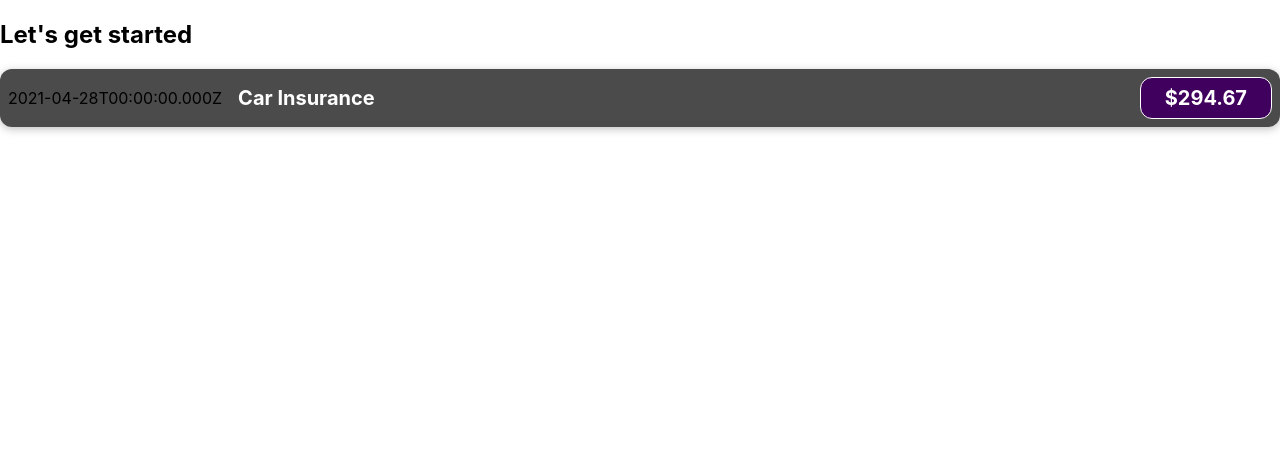
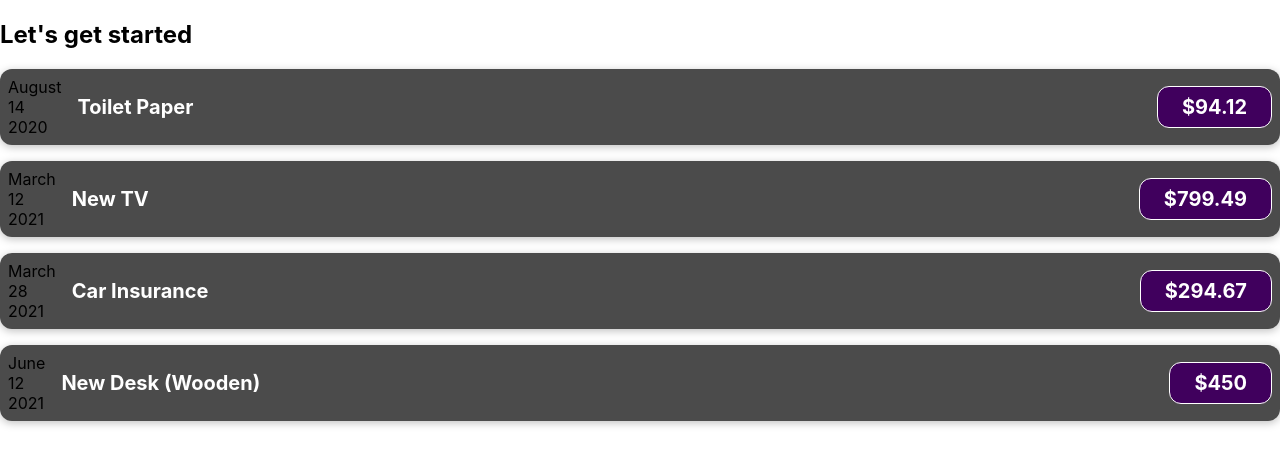
Before and after one commit to johnpitchko/react-complete-guide, a React (Create React App) app: page / in a window 1280 px wide. Shown: the top 466 px of the page. Built offline with nearby package versions, Linux system fonts and the light colour scheme.

Commit message:
Completed 38

```diff
--- a/src/App.js
+++ b/src/App.js
@@ -1,12 +1,52 @@
-import './App.css';
+import "./App.css";
 
-import ExpenseItem from './components/ExpenseItem.js'
+import ExpenseItem from "./components/ExpenseItem.js";
+const expenses = [
+  {
+    id: "e1",
+    title: "Toilet Paper",
+    amount: 94.12,
+    date: new Date(2020, 7, 14),
+  },
+  { id: "e2", title: "New TV", amount: 799.49, date: new Date(2021, 2, 12) },
+  {
+    id: "e3",
+    title: "Car Insurance",
+    amount: 294.67,
+    date: new Date(2021, 2, 28),
+  },
+  {
+    id: "e4",
+    title: "New Desk (Wooden)",
+    amount: 450,
+    date: new Date(2021, 5, 12),
+  },
+];
 
 function App() {
   return (
     <div>
       <h2>Let's get started</h2>
-      <ExpenseItem></ExpenseItem>
+      <ExpenseItem
+        title={expenses[0].title}
+        amount={expenses[0].amount}
+        date={expenses[0].date}
+      ></ExpenseItem>
+      <ExpenseItem
+        title={expenses[1].title}
+        amount={expenses[1].amount}
+        date={expenses[1].date}
+      ></ExpenseItem>
+      <ExpenseItem
+        title={expenses[2].title}
+        amount={expenses[2].amount}
+        date={expenses[2].date}
+      ></ExpenseItem>
+      <ExpenseItem
+        title={expenses[3].title}
+        amount={expenses[3].amount}
+        date={expenses[3].date}
+      ></ExpenseItem>
     </div>
   );
 }
--- a/src/components/ExpenseItem.js
+++ b/src/components/ExpenseItem.js
@@ -1,16 +1,20 @@
 import './ExpenseItem.css'
 
-function ExpenseItem() {
-  const expenseDate = new Date(2021, 3, 28);
-  const expenseTitle = 'Car Insurance';
-  const expenseAmount = 294.67;
+function ExpenseItem(props) {
+  const month = props.date.toLocaleString('en-CA', {month: 'long'});
+  const day = props.date.toLocaleString('en-CA', { day: '2-digit' });
+  const year = props.date.getFullYear();
 
   return (
     <div className='expense-item'>
-      <div>{expenseDate.toISOString()}</div>
+      <div>
+        <div>{month}</div>
+        <div>{day}</div>
+        <div>{year}</div>
+      </div>
       <div className='expense-item__description'>
-        <h2>{expenseTitle}</h2>
-        <div className='expense-item__price'>${expenseAmount}</div>
+        <h2>{props.title}</h2>
+        <div className='expense-item__price'>${props.amount}</div>
       </div>
     </div>
   );
```
